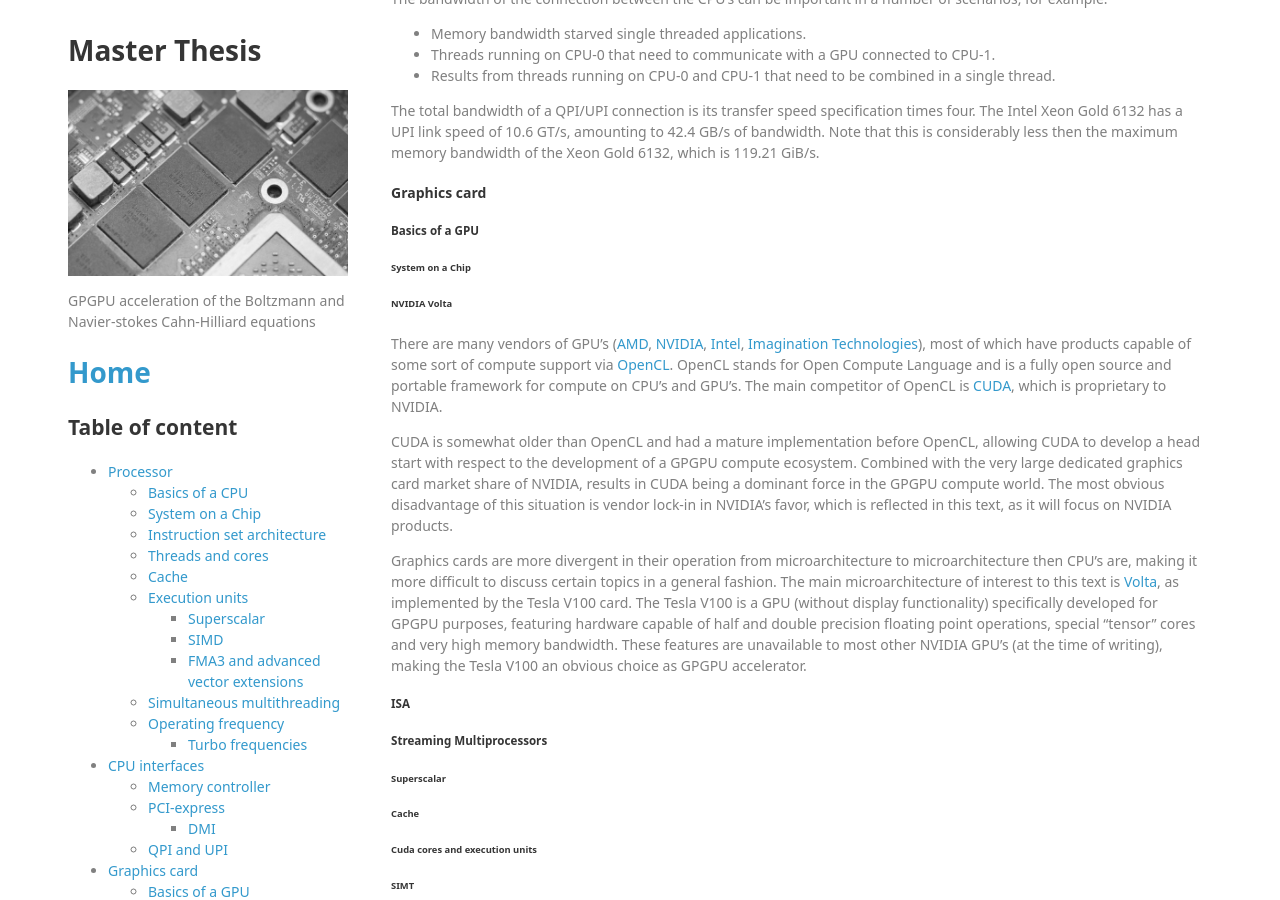
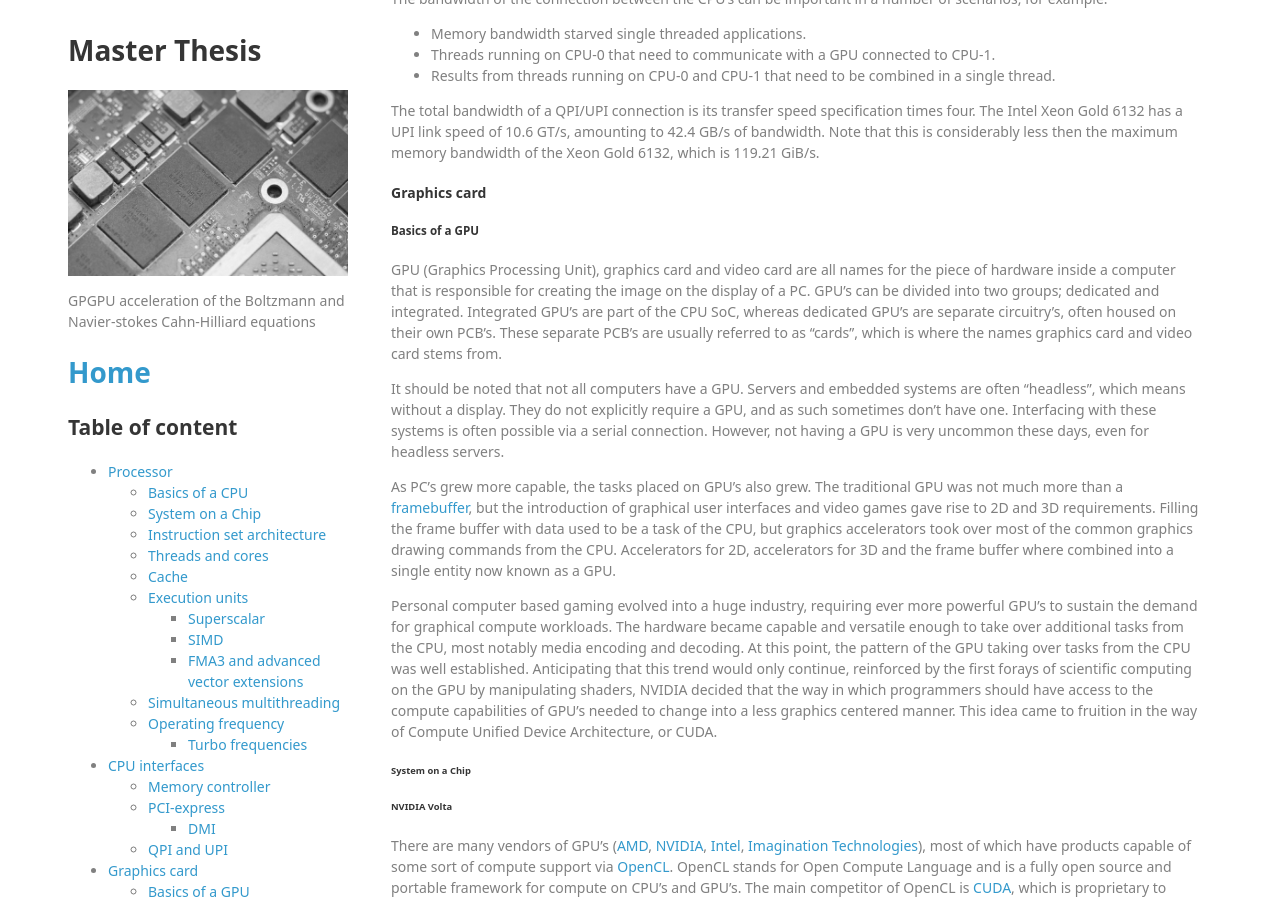
Before and after one commit to lucasbekker/lucasbekker.github.io, a Jekyll site: the page built from _sections/Computer_components.md, in a window 1280 px wide and 900 px high, scrolled down 5545 px. Built offline with Jekyll 4.4.1, drawn with Linux system fonts in a browser that asks for light colours; nearby versions of some CDN libraries; formulas are drawn with MathJax 3.

Commit message:
Added subsection on the basics of a GPU.

```diff
--- a/_sections/Computer_components.md
+++ b/_sections/Computer_components.md
@@ -153,6 +153,14 @@ The total bandwidth of a QPI/UPI connection is its transfer speed specification
 
 ##### Basics of a GPU
 
+GPU (Graphics Processing Unit), graphics card and video card are all names for the piece of hardware inside a computer that is responsible for creating the image on the display of a PC. GPU's can be divided into two groups; dedicated and integrated. Integrated GPU's are part of the CPU SoC, whereas dedicated GPU's are separate circuitry's, often housed on their own PCB's. These separate PCB's are usually referred to as "cards", which is where the names graphics card and video card stems from.
+
+It should be noted that not all computers have a GPU. Servers and embedded systems are often "headless", which means without a display. They do not explicitly require a GPU, and as such sometimes don't have one. Interfacing with these systems is often possible via a serial connection. However, not having a GPU is very uncommon these days, even for headless servers.
+
+As PC's grew more capable, the tasks placed on GPU's also grew. The traditional GPU was not much more than a [framebuffer](https://en.wikipedia.org/wiki/Framebuffer), but the introduction of graphical user interfaces and video games gave rise to 2D and 3D requirements. Filling the frame buffer with data used to be a task of the CPU, but graphics accelerators took over most of the common graphics drawing commands from the CPU. Accelerators for 2D, accelerators for 3D and the frame buffer where combined into a single entity now known as a GPU.
+
+Personal computer based gaming evolved into a huge industry, requiring ever more powerful GPU's to sustain the demand for graphical compute workloads. The hardware became capable and versatile enough to take over additional tasks from the CPU, most notably media encoding and decoding. At this point, the pattern of the GPU taking over tasks from the CPU was well established. Anticipating that this trend would only continue, reinforced by the first forays of scientific computing on the GPU by manipulating shaders, NVIDIA decided that the way in which programmers should have access to the compute capabilities of GPU's needed to change into a less graphics centered manner. This idea came to fruition in the way of Compute Unified Device Architecture, or CUDA.
+
 ###### System on a Chip
 
 ###### NVIDIA Volta
```
